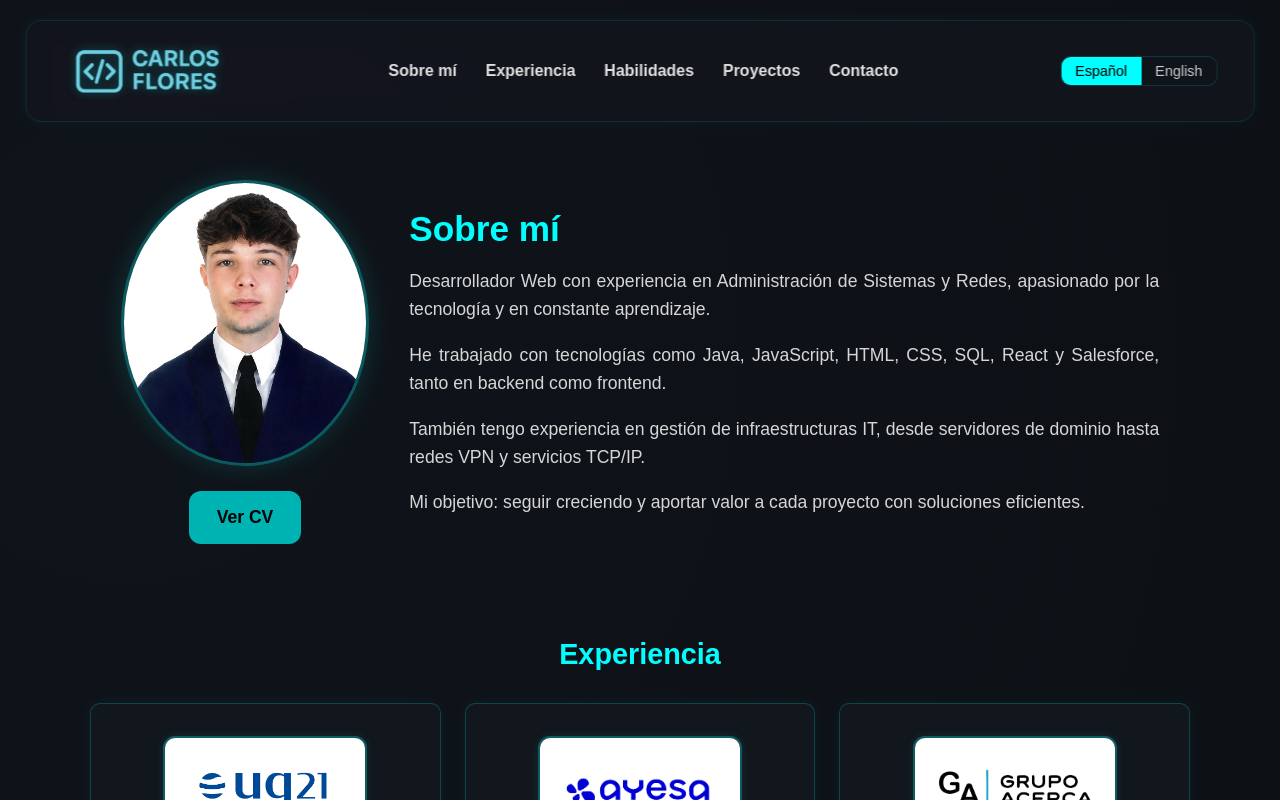
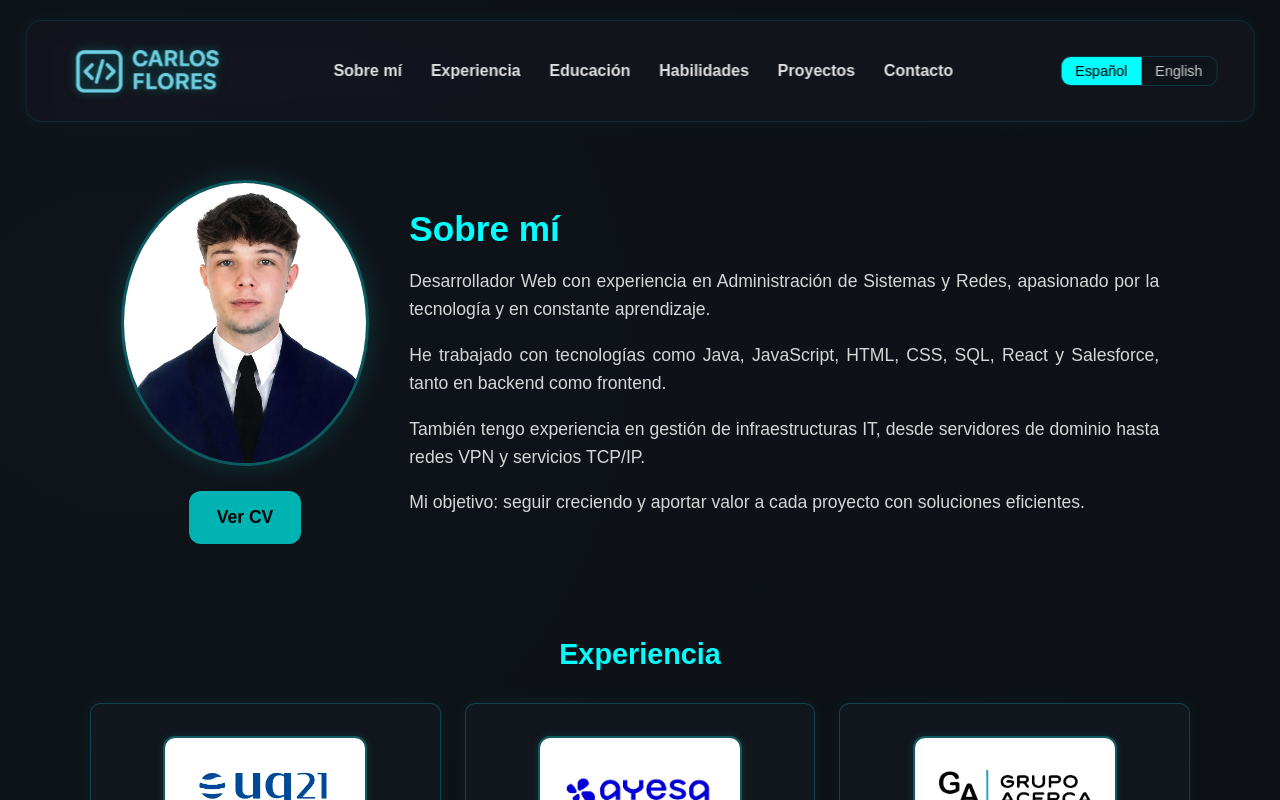
Before and after one commit to sursocarlos/CarlosFloresCV, a React (Vite) app: page / in a window 1280 px wide. Shown: the top 800 px of the page. Built offline with nearby package versions, Linux system fonts and the light colour scheme.

Commit message:
PORTAFOLIOS CASI TERMINADO

```diff
--- a/src/components/Footer.jsx
+++ b/src/components/Footer.jsx
@@ -1,6 +1,5 @@
 import React, { useContext, useState } from "react";
 import "../styles/Footer.css";
-import { LanguageContext } from "../context/LanguageContext";
 import Github from "../assets/github.png";
 import LinkedIn from "../assets/linkedIn.png";
 
--- a/src/components/Header.jsx
+++ b/src/components/Header.jsx
@@ -25,6 +25,9 @@ function Header() {
             <a href="#sobre-mi">{lang === "es" ? "Sobre mí" : "About Me"}</a>
             <a href="#experiencia">
               {lang === "es" ? "Experiencia" : "Experience"}
+            </a>
+            <a href="#educacion">
+              {lang === "es" ? "Educación" : "Education"}
             </a>
             <a href="#habilidades">
               {lang === "es" ? "Habilidades" : "Skills"}
@@ -72,6 +75,9 @@ function Header() {
           <a href="#experiencia" onClick={handleLinkClick}>
             {lang === "es" ? "Experiencia" : "Experience"}
           </a>
+          <a href="#educacion" onClick={handleLinkClick}>
+            {lang === "es" ? "Educación" : "Education"}
+          </a>
           <a href="#habilidades" onClick={handleLinkClick}>
             {lang === "es" ? "Habilidades" : "Skills"}
           </a>
--- a/src/styles/Body.css
+++ b/src/styles/Body.css
@@ -664,6 +664,7 @@
 /*Espacio entre el header y el elmento al hacer click sobre el menu*/
 #sobre-mi,
 #proyectos,
+#educacion,
 #contacto {
   scroll-margin-top: 100px;
 }
--- a/src/styles/Header.css
+++ b/src/styles/Header.css
@@ -224,7 +224,7 @@ body {
 }
 
 /* Media query que coincide con el botón hamburguesa */
-@media (max-width: 1000px) {
+@media (max-width: 1090px) {
   .desktop-nav {
     display: none !important; /* fuerza ocultar */
   }
```
